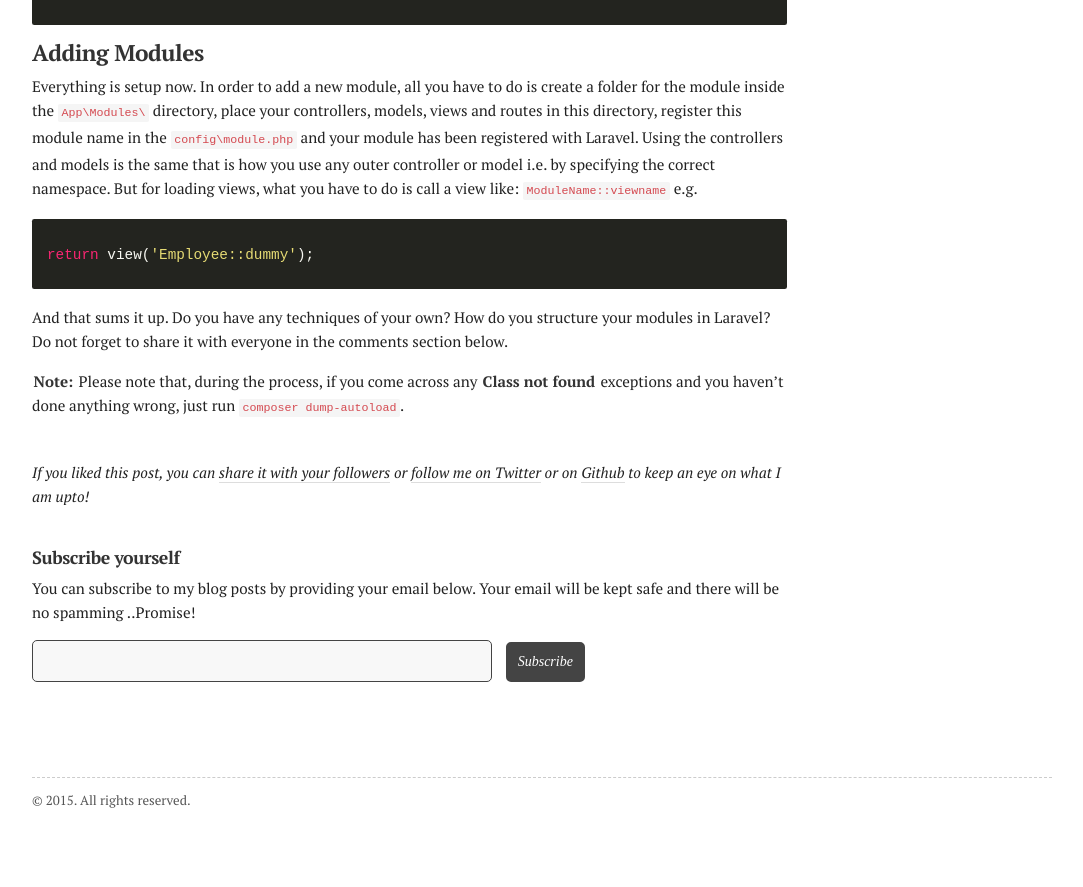
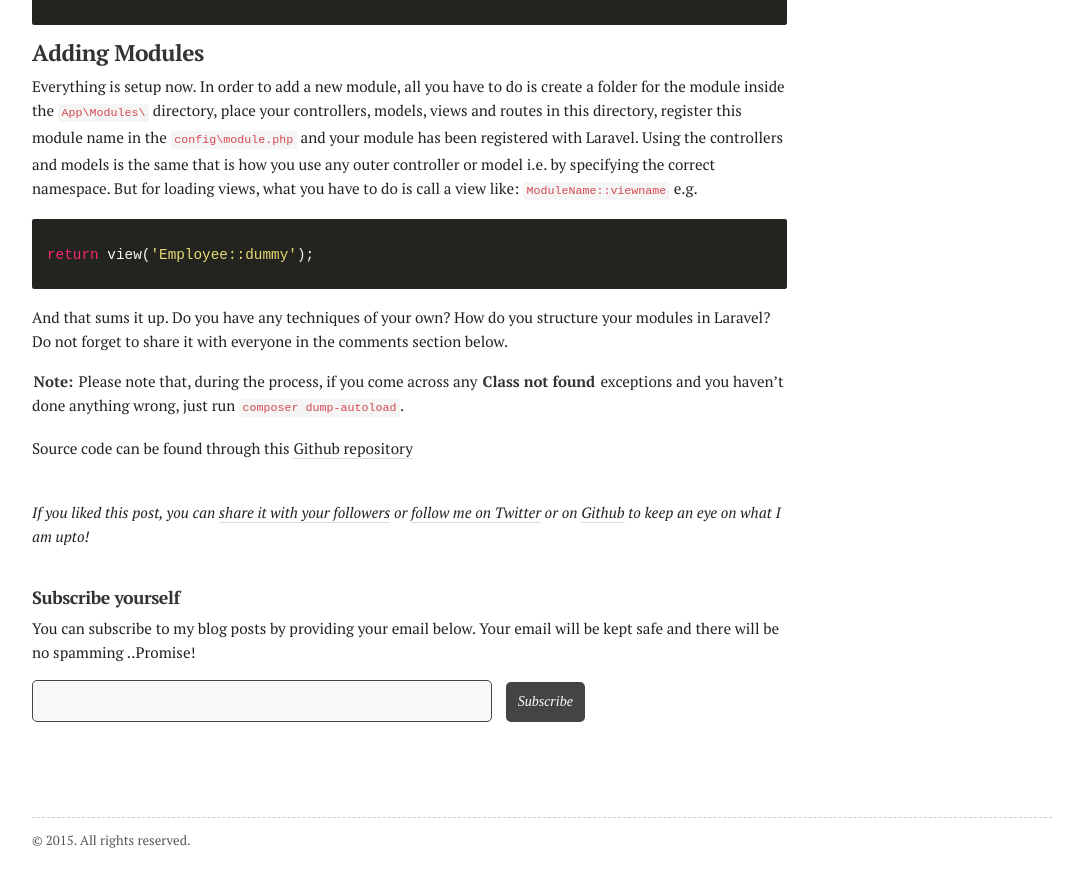
Before and after one commit to kamranahmedse/kamranahmedse.github.io, a Jekyll site: the page built from blog/_posts/2015-12-03-creating-a-modular-application-in-laravel.md, in a window 1280 px wide and 900 px high, scrolled down 3626 px. Shown: the top 887 px of the window, without its empty margins (98-1181 px from the left). Built offline with Jekyll 4.4.1, drawn with Linux system fonts in a browser that asks for light colours; comment, search, counter and statistics services are not loaded; before the commit the page ends 4486 px from its top, so only the background shows below that.

Commit message:
Add the sourcecode link

```diff
--- a/blog/_posts/2015-12-03-creating-a-modular-application-in-laravel.md
+++ b/blog/_posts/2015-12-03-creating-a-modular-application-in-laravel.md
@@ -139,3 +139,5 @@
 And that sums it up. Do you have any techniques of your own? How do you structure your modules in Laravel? Do not forget to share it with everyone in the comments section below.
 
 **Note:** Please note that, during the process, if you come across any **Class not found** exceptions and you haven't done anything wrong, just run `composer dump-autoload`.
+
+Source code can be found through this [Github repository](https://github.com/kamranahmedse/laravel-modular-boilerplate)
```
